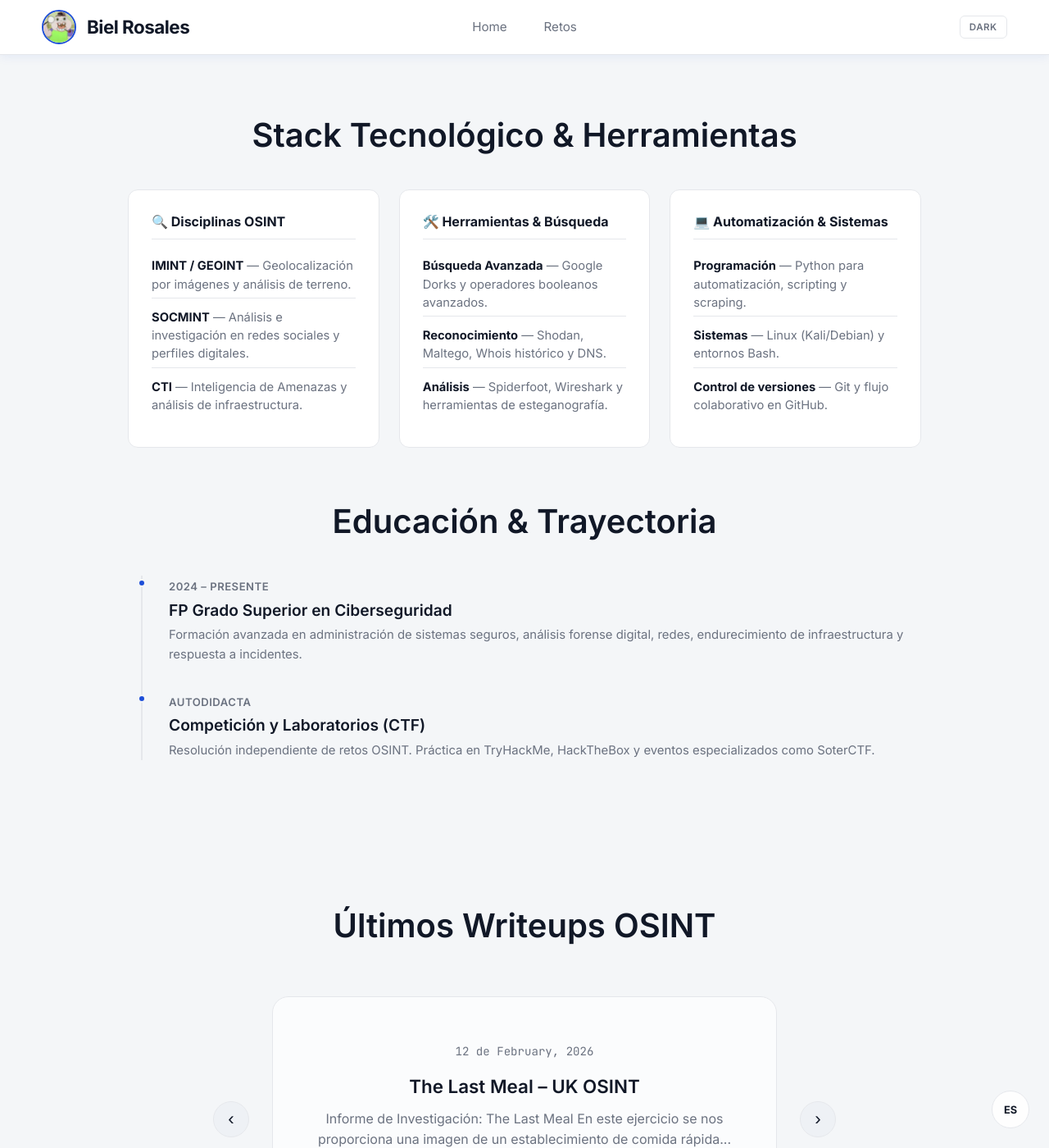
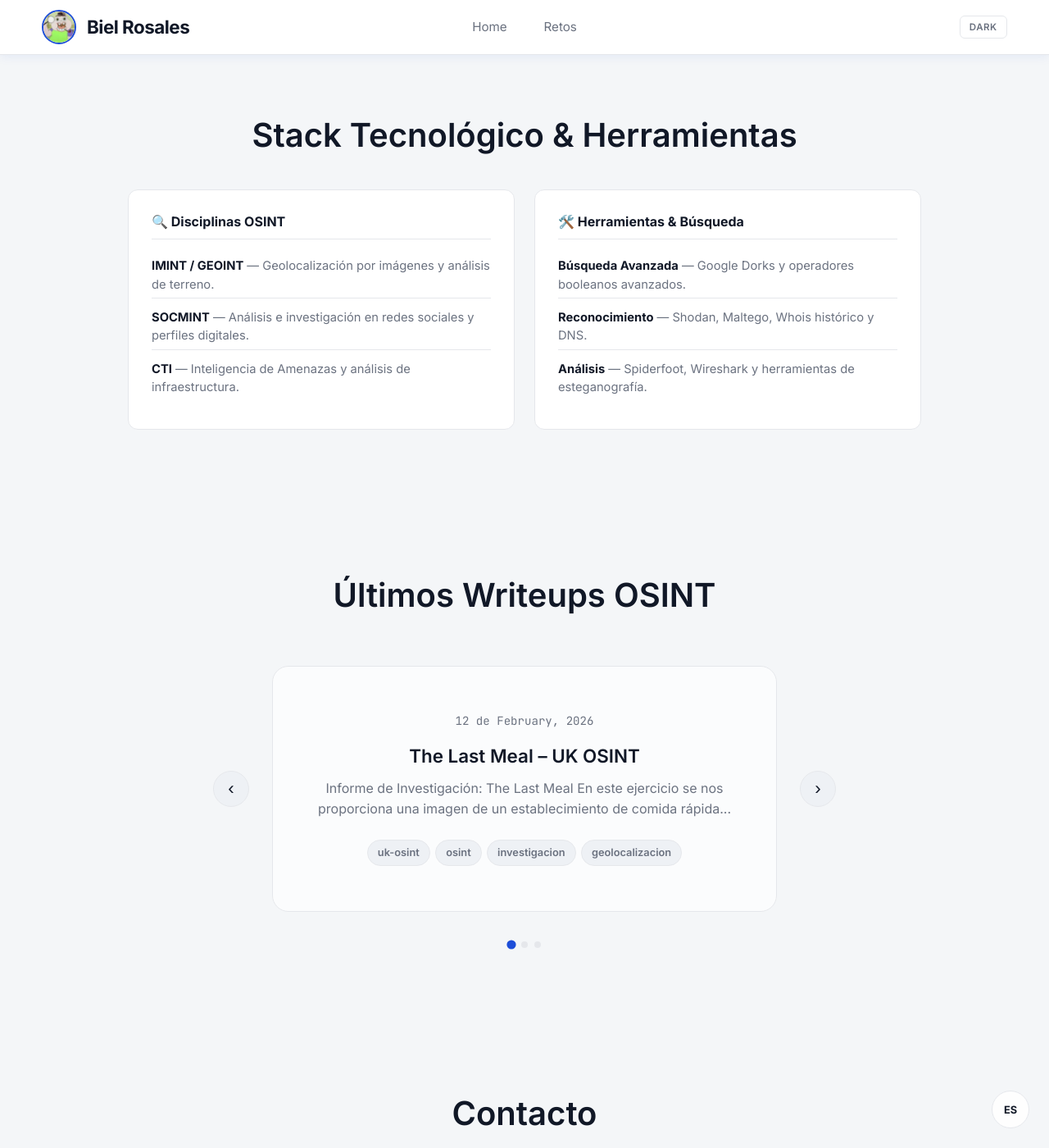
Before and after one commit to kbbaa/kbbaa.github.io, a Jekyll site: the page built from index.md, in a window 1280 px wide and 1400 px high, scrolled down 1192 px. Shown: the whole window at 82% size. Built offline with Jekyll 4.4.1, drawn with Linux system fonts in a browser that asks for light colours.

Commit message:
Eliminar tarjeta Automatizacion y seccion Educacion de Home

```diff
--- a/index.md
+++ b/index.md
@@ -168,41 +168,10 @@ title: Biel Rosales | OSINT & Ciberseguridad
         <li><strong>Análisis</strong> — Spiderfoot, Wireshark y herramientas de esteganografía.</li>
       </ul>
     </div>
-    <div class="stack-card">
-      <h3>💻 Automatización & Sistemas</h3>
-      <ul>
-        <li><strong>Programación</strong> — Python para automatización, scripting y scraping.</li>
-        <li><strong>Sistemas</strong> — Linux (Kali/Debian) y entornos Bash.</li>
-        <li><strong>Control de versiones</strong> — Git y flujo colaborativo en GitHub.</li>
-      </ul>
-    </div>
   </div>
 </section>
 
-<section style="margin: 4rem auto; max-width: 1000px; padding: 0 1rem;">
-  <h2 style="text-align: center; margin-bottom: 2.5rem;">Educación & Trayectoria</h2>
 
-  <div style="position: relative; padding-left: 2rem; border-left: 2px solid var(--border-color); margin-left: 1rem;">
-    <!-- Evento 1 -->
-    <div style="margin-bottom: 2rem; position: relative;">
-      <div style="position: absolute; left: calc(-2rem - 6px); top: 4px; width: 10px; height: 10px; border-radius: 50%; background: var(--accent-primary); border: 2px solid var(--bg-body);"></div>
-      <span style="font-size: 0.82rem; color: var(--text-secondary); font-weight: 600; text-transform: uppercase; letter-spacing: 0.5px;">2024 – Presente</span>
-      <h3 style="font-size: 1.2rem; margin: 0.25rem 0 0.4rem; color: var(--text-primary);">FP Grado Superior en Ciberseguridad</h3>
-      <p style="font-size: 0.93rem; margin: 0; color: var(--text-secondary);">
-        Formación avanzada en administración de sistemas seguros, análisis forense digital, redes, endurecimiento de infraestructura y respuesta a incidentes.
-      </p>
-    </div>
-    <!-- Evento 2 -->
-    <div style="margin-bottom: 1rem; position: relative;">
-      <div style="position: absolute; left: calc(-2rem - 6px); top: 4px; width: 10px; height: 10px; border-radius: 50%; background: var(--accent-primary); border: 2px solid var(--bg-body);"></div>
-      <span style="font-size: 0.82rem; color: var(--text-secondary); font-weight: 600; text-transform: uppercase; letter-spacing: 0.5px;">Autodidacta</span>
-      <h3 style="font-size: 1.2rem; margin: 0.25rem 0 0.4rem; color: var(--text-primary);">Competición y Laboratorios (CTF)</h3>
-      <p style="font-size: 0.93rem; margin: 0; color: var(--text-secondary);">
-        Resolución independiente de retos OSINT. Práctica en TryHackMe, HackTheBox y eventos especializados como SoterCTF.
-      </p>
-    </div>
-  </div>
-</section>
 
 <section class="carousel-section" style="text-align: center;">
   <div class="carousel-glow carousel-glow-1"></div>
```
